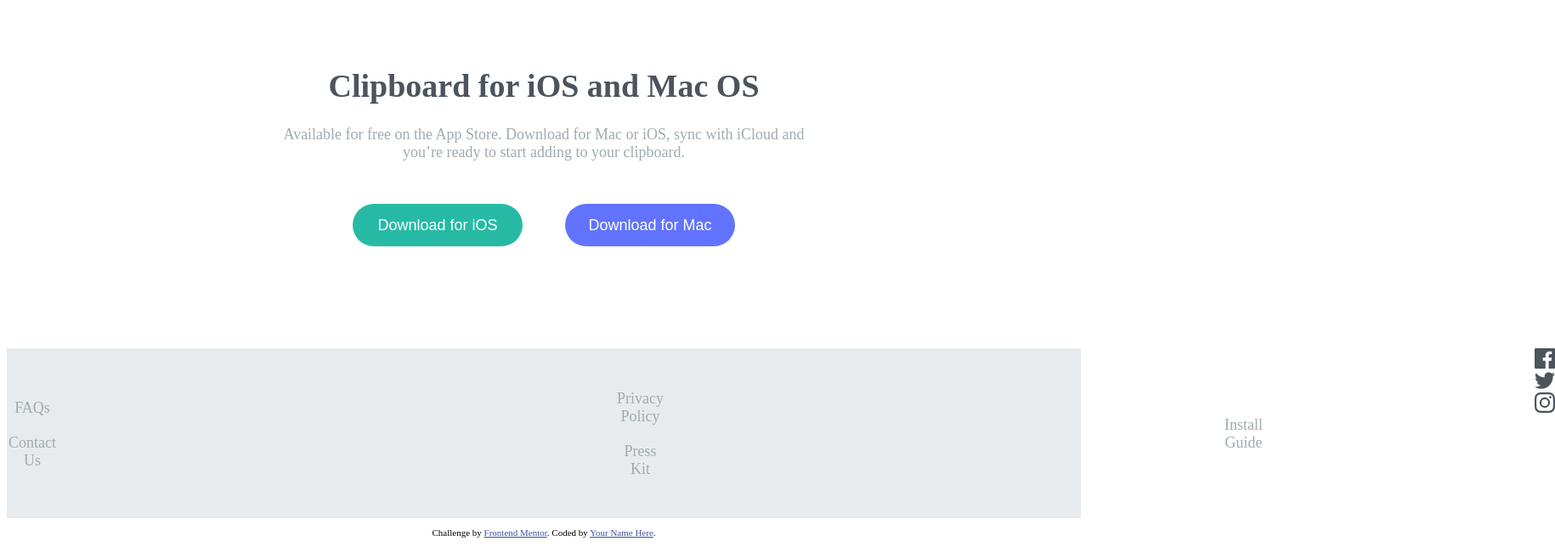
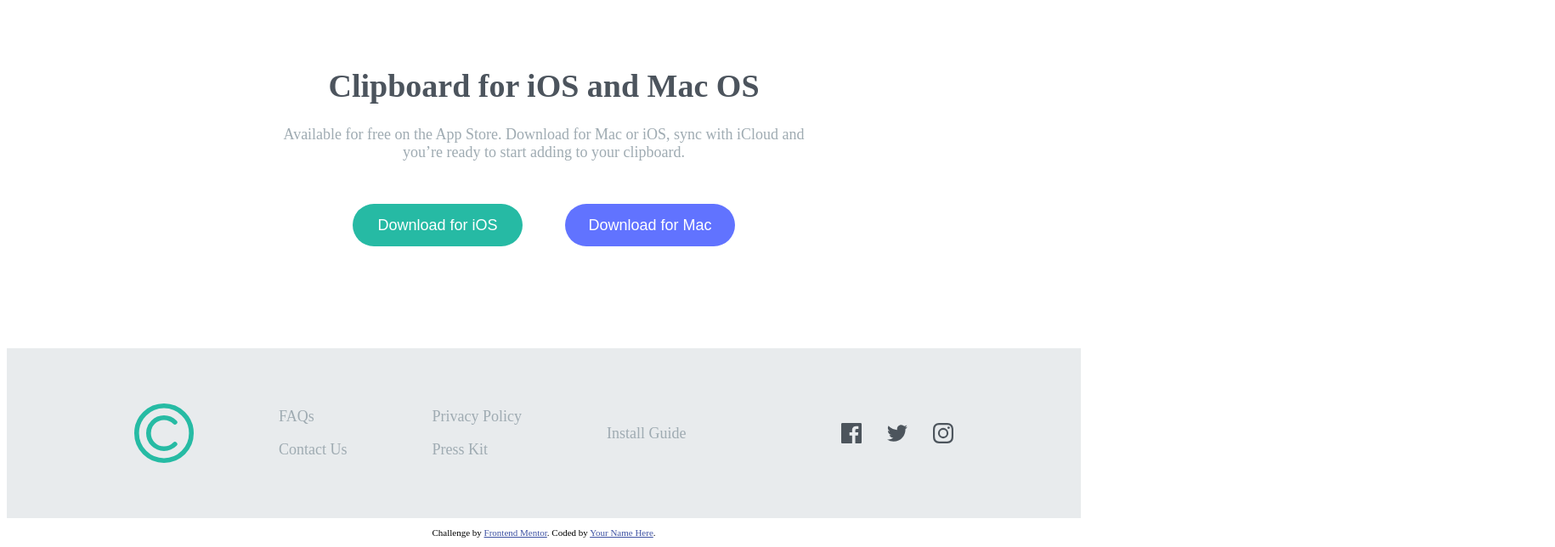
Before and after one commit to Phinda824/clipboard-landing-page-master, a plain HTML site: page index.html in a window 1280 px wide. Shown: the part 3053-3697 px from the top of the page at 85% size, 1830 px wide, since content can reach past the window. Drawn offline with Linux system fonts and the light colour scheme.

Commit message:
done with desktop screen size

```diff
--- a/app.css
+++ b/app.css
@@ -221,11 +221,11 @@
     border: none;
     border-radius: 30px;
 }
-.footer{
+.connection{
     width: 100%;
     height: 200px;
     display: flex;
-    justify-content: center;
+    justify-content: space-between;
     background: hsl(204, 13%, 92%);
     margin-top: 120px;
 }
@@ -240,8 +240,22 @@
     margin-left: 150px;
 }
 .part{
-   margin-left: 20px;
+   margin-left: 100px;
 }
 .part p{
     font-size: 18px;
+    font-weight: 400;
+    color: hsl(201, 11%, 66%);
 }
+.contact{
+    margin-right: 150px;
+    display: flex;
+    justify-content: center;
+    align-items: center;
+}
+.contact img{
+    margin-left: 30px;
+}
+
+
+@media
--- a/index.html
+++ b/index.html
@@ -100,8 +100,8 @@
         <button class="btn1">Download for iOS</button>
         <button class="btn2">Download for Mac</button>
       </div>
-
-      <div class="footer">
+    </div>
+    <div class="connection">
       <div class="crd">
         <img src="./images/logo.svg" alt="">
         <div class="part">
@@ -114,13 +114,13 @@
         </div>
         <div class="part">
           <p>Install Guide</p>
+          <p></p>
         </div>
       </div>
       <div class="contact">
         <img src="./images/icon-facebook.svg" alt="">
         <img src="./images/icon-twitter.svg" alt="">
         <img src="./images/icon-instagram.svg" alt="">
-        </div>
       </div>
     </div>
   </div>
```
Lines whose indentation alone changed are shown as unchanged.
